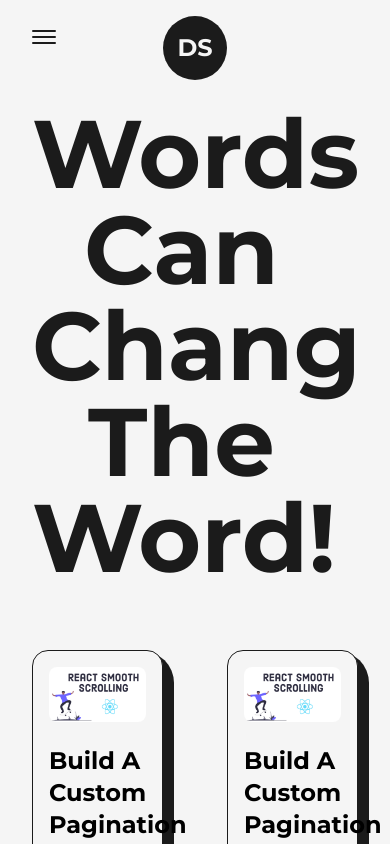
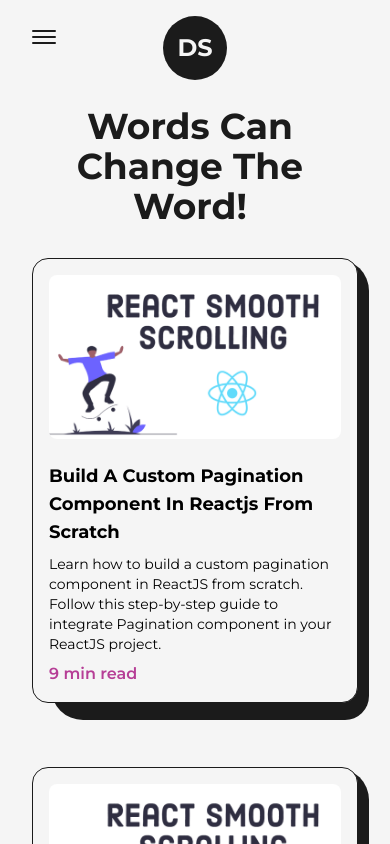
Before and after one commit to sdhanraj300/nextjsportfolio, a Next.js app: page /articles in a window 390 px wide. Shown: the top 844 px of the page. Built offline with nearby package versions, Linux system fonts and the light colour scheme.

Commit message:
made the website completely responsive

```diff
--- a/src/components/HireMe.js
+++ b/src/components/HireMe.js
@@ -5,7 +5,7 @@
   return (
     <div
       className="fixed left-4 bottom-4 flex
-    items-center justify-center md:absolute
+    items-center justify-center md:absolute sm:right-0
     overflow-hidden md:right-8 md:left-auto md:top-0 md:bottom-auto
     "
     >
--- a/src/pages/about.js
+++ b/src/pages/about.js
@@ -113,16 +113,16 @@
               xl:col-span-8 xl:flex-row xl:items-center md:order-3
             "
             >
-              <div className="flex flex-col items-end justify-center xl:items-center xl:items-center">
+              <div className="flex flex-col items-end justify-center xl:items-center">
                 <span className="inline-block text-7xl font-bold md:text-6xl sm:text-6xl xs:text-4xl">
                   <AnimatedNumber value={50} /> +
                 </span>
-                <h2 className="text-xl font-medium capitalize text-dark/75 dark:text-light/75">
+                <h2 className="text-xl xs:text-sm font-medium capitalize text-dark/75 dark:text-light/75">
                   Projects
                 </h2>
               </div>
               <div className="flex flex-col items-end justify-center">
-                <span className="inline-block text-7xl font-bold">
+                <span className="inline-block text-7xl font-bold md:text-6xl sm:text-6xl xs:text-4xl">
                   <AnimatedNumber value={40} /> +
                 </span>
                 <h2
@@ -134,7 +134,7 @@
                 </h2>
               </div>
               <div className="flex flex-col items-end justify-center xl:items-center">
-                <span className="inline-block text-7xl font-bold">
+                <span className="inline-block text-7xl font-bold md:text-6xl sm:text-6xl xs:text-4xl">
                   <AnimatedNumber value={2} /> +
                 </span>
                 <h2
--- a/src/pages/articles.js
+++ b/src/pages/articles.js
@@ -41,7 +41,7 @@
         />
       </Link>
       <Link href={link} target="_blank">
-        <h2 className="capitalize text-2xl font-bold my-2 hover:underline mt-4">
+        <h2 className="capitalize text-2xl font-bold my-2 hover:underline mt-4 xs:text-lg">
           {title}
         </h2>
       </Link>
@@ -89,7 +89,7 @@
         ref={imgRef}
         src={img}
         alt={title}
-        className="z-10 w-96 h-auto hidden absolute rounded-lg"
+        className="z-10 w-96 h-auto hidden absolute rounded-lg md:!hidden"
       />
     </Link>
   );
@@ -103,7 +103,7 @@
       viewport={{ once: true }}
       className="relative w-full p-4 py-6 my-4 rounded-xl flex items-center
     justify-between bg-light text-dark first:mt-0 border border-solid border-dark
-    border-r-4 border-b-4
+    border-r-4 border-b-4 sm:flex-col
     dark:bg-dark dark:border-light
     dark:text-light dark:border-r-4 dark:border-b-4
     "
@@ -115,7 +115,7 @@
         priority={true}
         sizes="(max-width: 768px) 100vw, (max-width: 1200px) 50vw,33vw"
       />
-      <span className="text-primary font-semibold pl-4 dark:text-primaryDark">
+      <span className="text-primary font-semibold pl-4 dark:text-primaryDark sm:self-start sm:pl-0 xs:text-sm">
         {date}
       </span>
     </motion.li>
@@ -133,8 +133,8 @@
       </Head>  */}
       <main className="w-full mb-16 flex flex-col items-center justify-center overflow-hidden dark:text-light">
         <Layout className="pt-16">
-          <AnimatedText text="Words Can Change the Word!" className="mb-16" />
-          <ul className="grid grid-cols-2 gap-16 ">
+          <AnimatedText text="Words Can Change the Word!" className="mb-16 lg:!text-7xl sm:mb-8 sm:!text-6xl xs:!text-4xl" />
+          <ul className="grid grid-cols-2 gap-16 md:grid-cols-1 lg:gap-8 md:gap-y-16">
             <FeaturedArticle
               img={articleImg}
               link={"/"}
```
